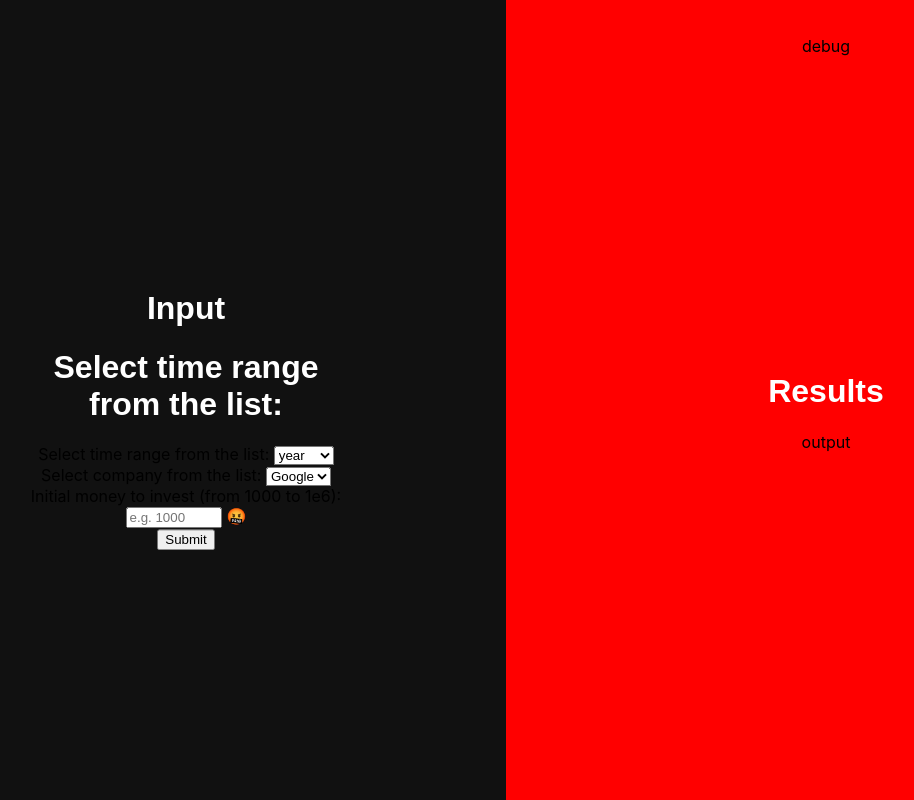
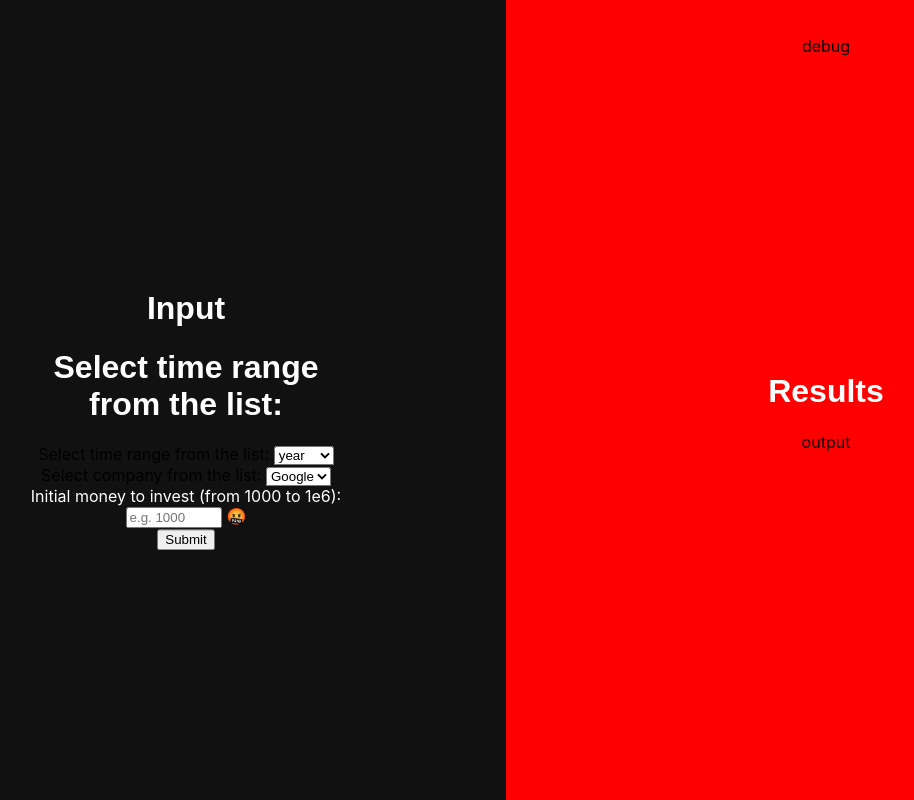
Before and after one commit to Jenny-Tan/EECS605_proj, a React (Create React App) app: page / in a window 1280 px wide. Shown: the whole page, without its empty margins (134-1048 px from the left). Built offline with nearby package versions, Linux system fonts and the light colour scheme.

Commit message:
Update App.js

```diff
--- a/src/App.js
+++ b/src/App.js
@@ -198,7 +198,7 @@ function App() {
               <span className="validity"></span>
             </div>
           <div>
-            <label htmlFor="initial_money">Initial money to invest (from 1000 to 1e6): </label>
+            <label htmlFor="initial_money" style={{color : 'white'}}>Initial money to invest (from 1000 to 1e6): </label>
             <input id="initial_money" type="number" name="initial_money" min="1000" max="1000000" step="100" required
                 placeholder="e.g. 1000" onChange={inputInitialMoney} />
             <span className="validity"></span>
```
